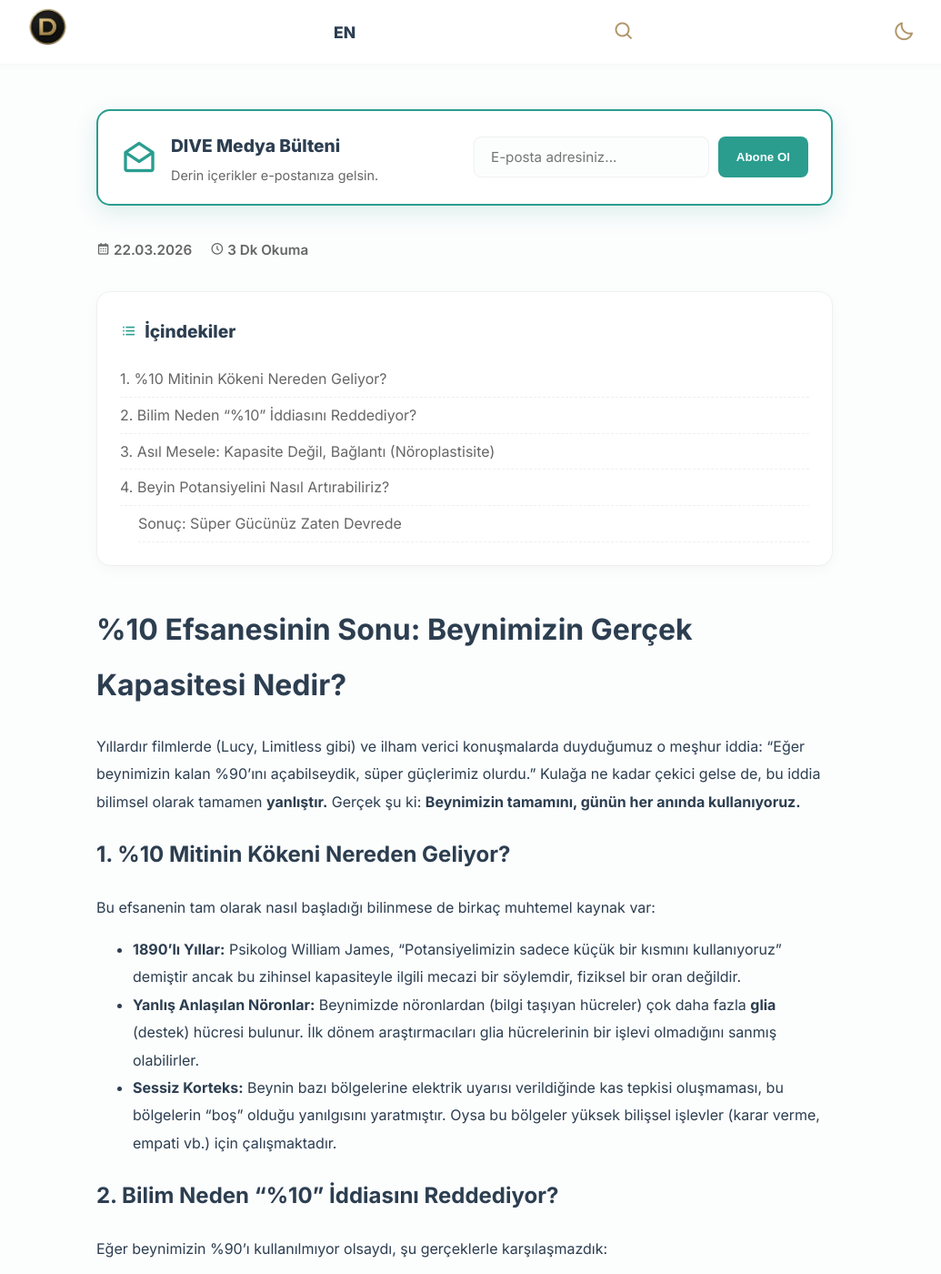
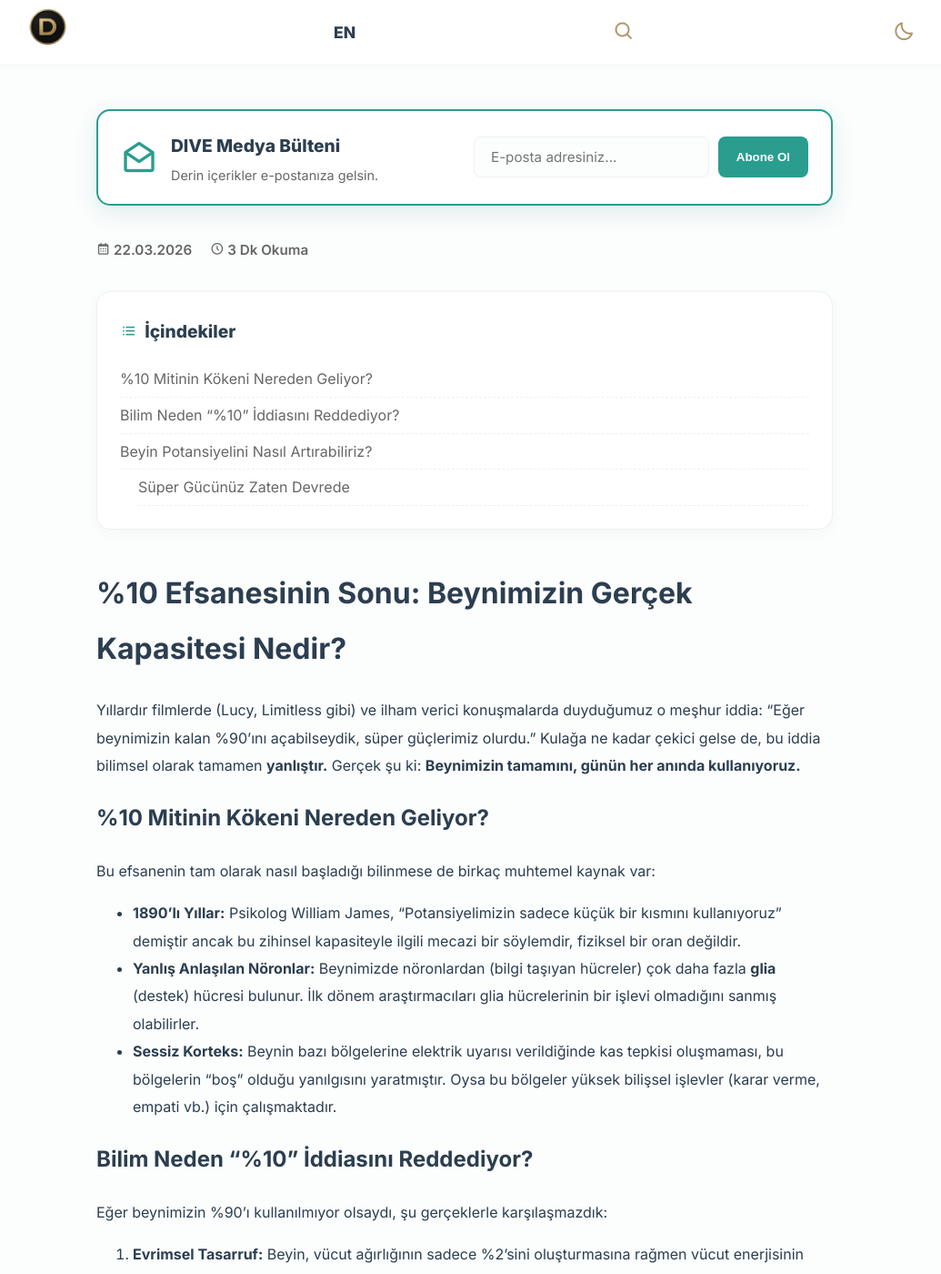
Before and after one commit to EKTHOLDING/dive, a Jekyll site: the page built from _posts/2026-03-22-beyni-mi-zi-ne-kadar-kullaniyoruz.md, in a window 1280 px wide and 1400 px high. Shown: the whole window at 91% size, without its empty margins (129-1164 px from the left). Built offline with Jekyll 4.4.1, drawn with Linux system fonts in a browser that asks for light colours; some of the changed text lies outside the part shown.

Commit message:
Update 🇹🇷 Türkçe Yazı Ekle “2026-03-22-beyni-mi-zi-ne-kadar-kullaniyoruz”

```diff
--- a/_posts/2026-03-22-beyni-mi-zi-ne-kadar-kullaniyoruz.md
+++ b/_posts/2026-03-22-beyni-mi-zi-ne-kadar-kullaniyoruz.md
@@ -9,7 +9,7 @@ image: https://encrypted-tbn0.gstatic.com/images?q=tbn:ANd9GcQZglEuB8RpxzjXnNFBT
 
 Yıllardır filmlerde (Lucy, Limitless gibi) ve ilham verici konuşmalarda duyduğumuz o meşhur iddia: "Eğer beynimizin kalan %90'ını açabilseydik, süper güçlerimiz olurdu." Kulağa ne kadar çekici gelse de, bu iddia bilimsel olarak tamamen **yanlıştır.** Gerçek şu ki: **Beynimizin tamamını, günün her anında kullanıyoruz.**
 
-## 1. %10 Mitinin Kökeni Nereden Geliyor?
+## %10 Mitinin Kökeni Nereden Geliyor?
 
 Bu efsanenin tam olarak nasıl başladığı bilinmese de birkaç muhtemel kaynak var:
 
@@ -17,7 +17,7 @@ Bu efsanenin tam olarak nasıl başladığı bilinmese de birkaç muhtemel kayna
 - **Yanlış Anlaşılan Nöronlar:** Beynimizde nöronlardan (bilgi taşıyan hücreler) çok daha fazla **glia** (destek) hücresi bulunur. İlk dönem araştırmacıları glia hücrelerinin bir işlevi olmadığını sanmış olabilirler.
 - **Sessiz Korteks:** Beynin bazı bölgelerine elektrik uyarısı verildiğinde kas tepkisi oluşmaması, bu bölgelerin "boş" olduğu yanılgısını yaratmıştır. Oysa bu bölgeler yüksek bilişsel işlevler (karar verme, empati vb.) için çalışmaktadır.
 
-## 2. Bilim Neden "%10" İddiasını Reddediyor?
+## Bilim Neden "%10" İddiasını Reddediyor?
 
 Eğer beynimizin %90'ı kullanılmıyor olsaydı, şu gerçeklerle karşılaşmazdık:
 
@@ -25,13 +25,13 @@ Eğer beynimizin %90'ı kullanılmıyor olsaydı, şu gerçeklerle karşılaşma
 2. **Hasar Analizi:** Eğer beynimizin %90'ı boş olsaydı, beyin hasarı alan insanların büyük kısmının hiçbir sorun yaşamaması gerekirdi. Oysa beynin çok küçük bir bölgesindeki hasar bile konuşma, hareket veya kişilik kaybına yol açabiliyor.
 3. **Görüntüleme Teknolojileri (fMRI ve PET):** Modern taramalar, uyurken bile beynin neredeyse her bölgesinin belirli bir düzeyde aktivite gösterdiğini kanıtlıyor. Beyinde tamamen "kapalı" olan bir bölge yoktur.
 
-## 3. Asıl Mesele: Kapasite Değil, Bağlantı (Nöroplastisite)
+ Asıl Mesele, Kapasite Değil, Bağlantı (Nöroplastisite)
 
 Beynimizin %100'ünü fiziksel olarak kullanıyor olmamız, onu **en verimli** şekilde kullandığımız anlamına gelmez. Zihinsel performansımızı belirleyen şey yeni beyin bölgeleri "açmak" değil, mevcut nöronlar arasındaki **bağlantıları (sinapsları)** güçlendirmektir.
 
 - **Nöroplastisite:** Beynin yeni şeyler öğrendikçe kendini yeniden şekillendirme yeteneğidir. Bir müzik aleti çalmayı öğrendiğinizde beyninizde yeni bir bölge oluşmaz; mevcut bölgedeki nöronlar daha sıkı ve hızlı bağlar kurar.
 
-## 4. Beyin Potansiyelini Nasıl Artırabiliriz?
+##  Beyin Potansiyelini Nasıl Artırabiliriz?
 
 Beyninizi "daha fazla" kullanmak yerine "daha iyi" kullanmak için bilimsel öneriler:
 
@@ -39,10 +39,8 @@ Beyninizi "daha fazla" kullanmak yerine "daha iyi" kullanmak için bilimsel öne
 - **Fiziksel Egzersiz:** Egzersiz, beyinde yeni nöron oluşumunu destekleyen BDNF proteinini artırır.
 - **Sürekli Öğrenme:** Yeni bir dil veya beceri, beynin bağlantı haritasını (connectome) zenginleştirir.
 
-***
-
-### **Sonuç: Süper Gücünüz Zaten Devrede**
+###  **Süper Gücünüz Zaten Devrede**
 
 Beyninizin %90'ı gizli bir hazine gibi açılmayı beklemiyor; o zaten orada ve sizin hayatta kalmanızı, düşünmenizi ve hissetmenizi sağlıyor. Gerçek süper güç, beynin %100'ünü nasıl bir amaç için eğittiğinizde ve nöronlar arasındaki o eşsiz otoyolları nasıl inşa ettiğinizde saklıdır.
 
-**Yazan:** Dilara Türkoğlu
+**Yazan:** Dilara KARABACAK
```
